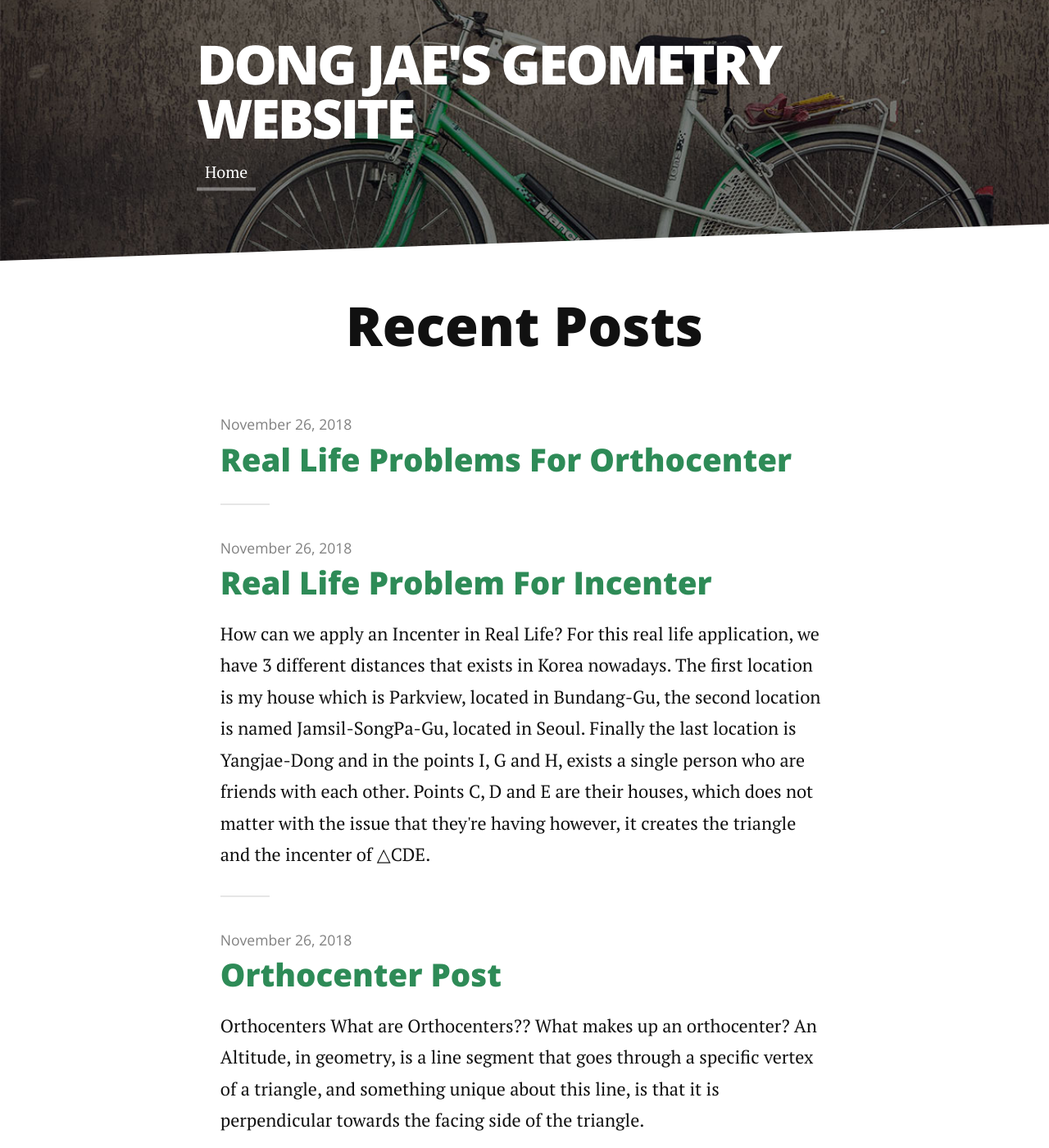
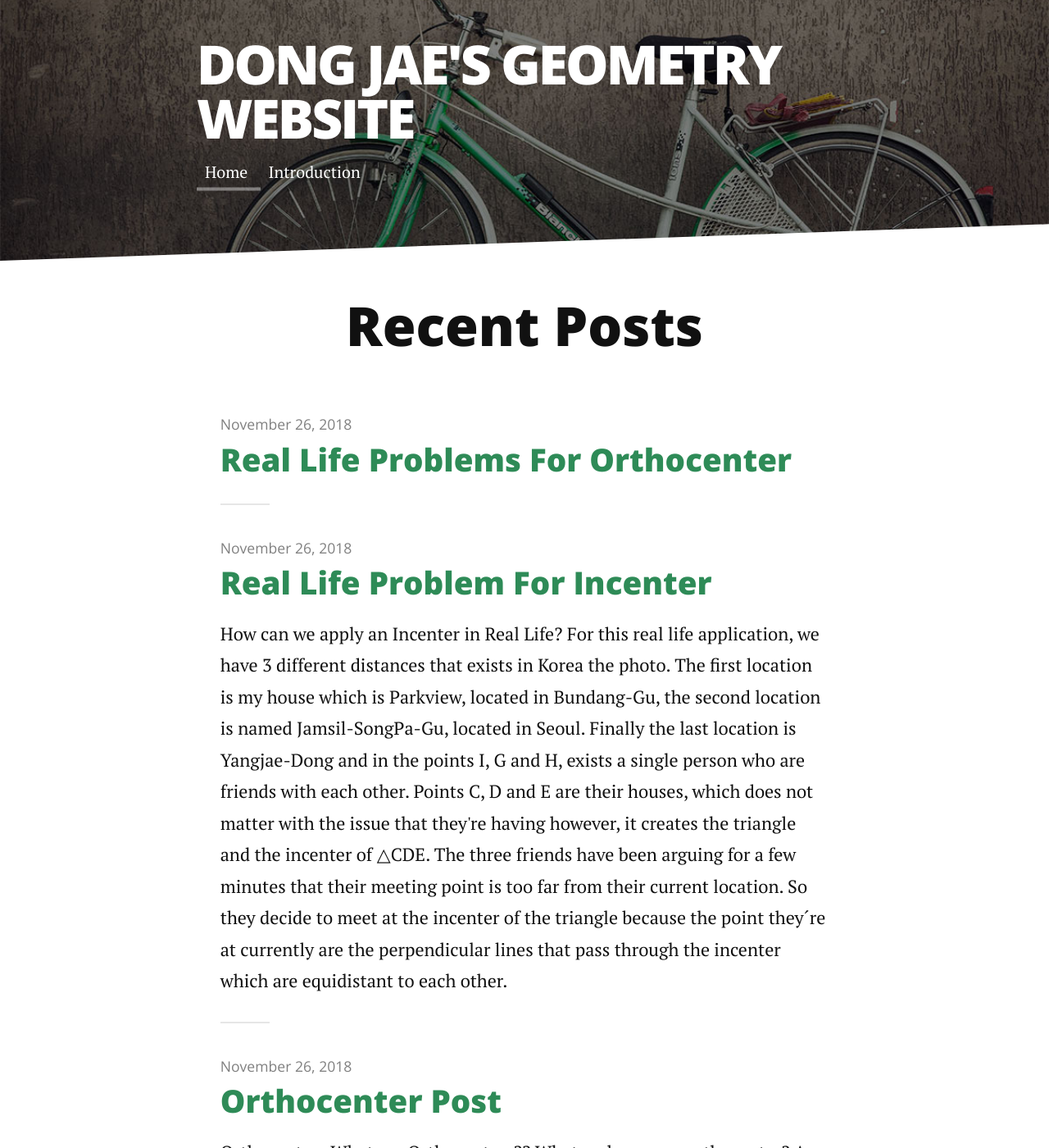
Before and after one commit to dongie416/dongie416.github.io, a Jekyll site: the page built from index.html, in a window 1280 px wide and 1400 px high. Shown: the whole window at 82% size. Built offline with Jekyll 4.4.1, drawn with Linux system fonts in a browser that asks for light colours; nearby versions of some CDN libraries; the list of posts is cut into pages by our own code.

Commit message:
equidistant

```diff
--- a/_config.yml
+++ b/_config.yml
@@ -14,6 +14,8 @@ paginate: 5
 navigation:
  - title: Home
    url: /index.html
+ - title: Introduction
+   url: /index.html
 
 
 #social:
--- a/_posts/2018-11-26-Real-Life-Problem-For-Incenter.markdown
+++ b/_posts/2018-11-26-Real-Life-Problem-For-Incenter.markdown
@@ -1,3 +1,3 @@
 <h2> How can we apply an Incenter in Real Life? </h2>
-<p> For this real life application, we have 3 different distances that exists in Korea nowadays. The first location is my house which is Parkview, located in Bundang-Gu, the second location is named Jamsil-SongPa-Gu, located in Seoul. Finally the last location is Yangjae-Dong and in the points I, G and H, exists a single person who are friends with each other. Points C, D and E are their houses, which does not matter with the issue that they're having however, it creates the triangle and the incenter of △CDE.
+<p> For this real life application, we have 3 different distances that exists in Korea the photo. The first location is my house which is Parkview, located in Bundang-Gu, the second location is named Jamsil-SongPa-Gu, located in Seoul. Finally the last location is Yangjae-Dong and in the points I, G and H, exists a single person who are friends with each other. Points C, D and E are their houses, which does not matter with the issue that they're having however, it creates the triangle and the incenter of △CDE. The three friends have been arguing for a few minutes that their meeting point is too far from their current location. So they decide to meet at the incenter of the triangle because the point they´re at currently are the perpendicular lines that pass through the incenter which are equidistant to each other.</p>
 <img src="projectfolder/123.jpg" alt="Real Life Photo" />
```
